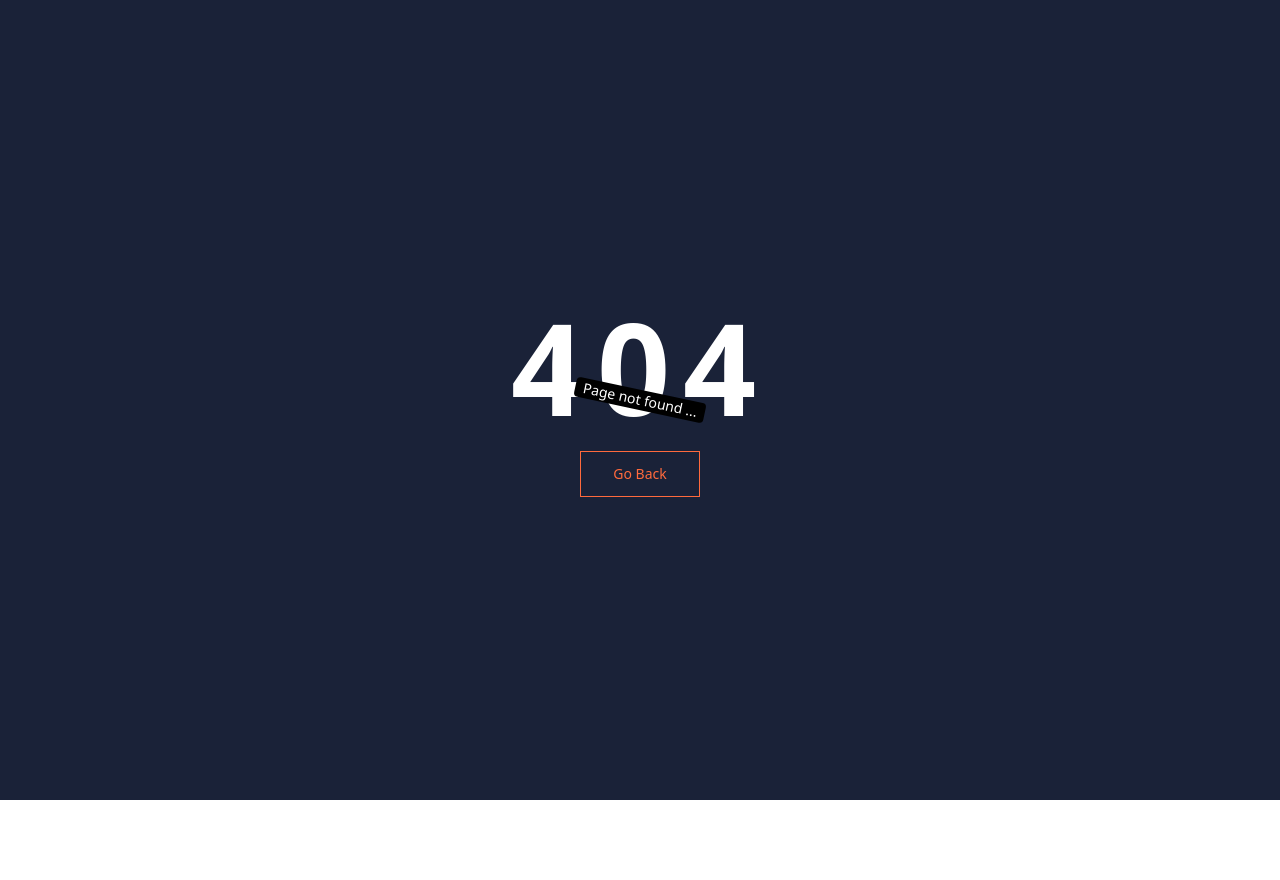
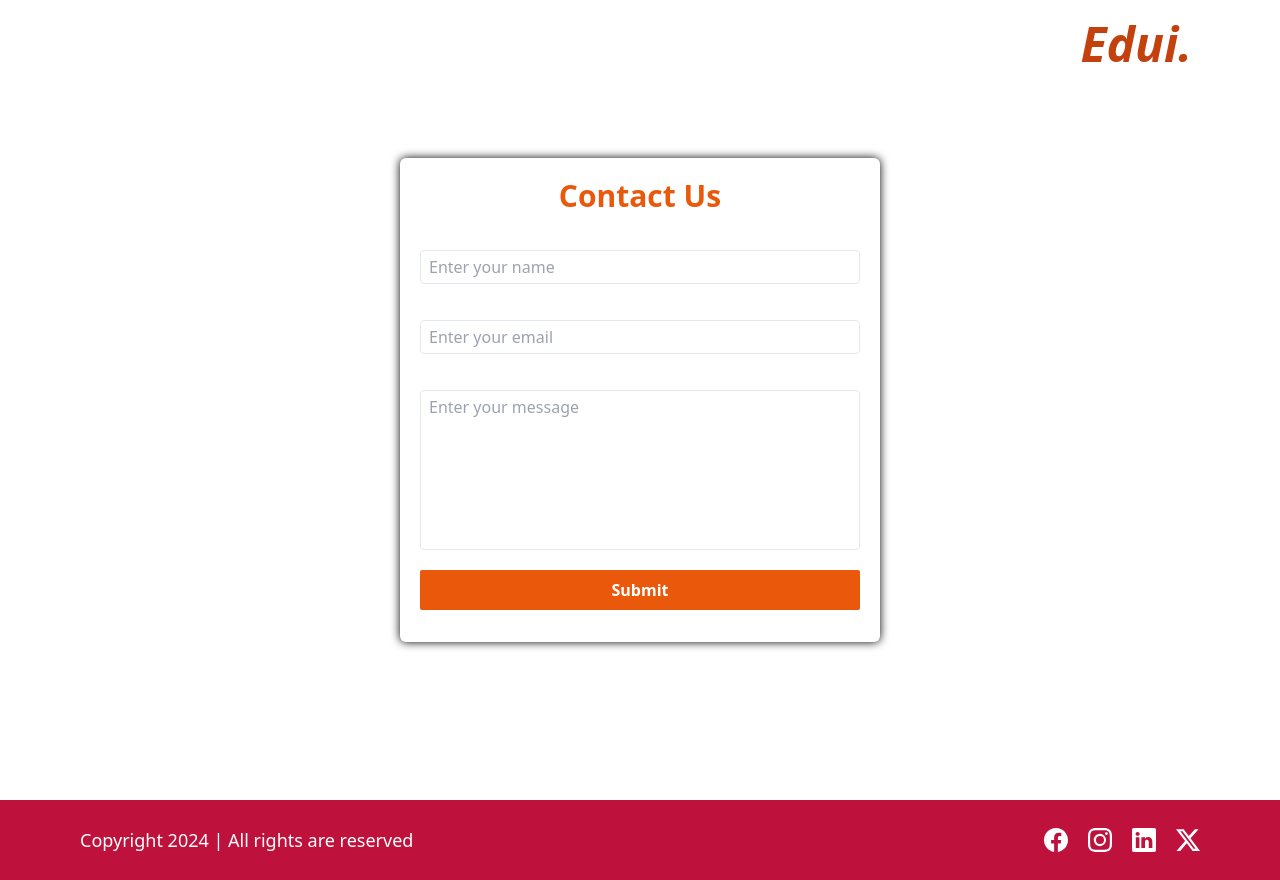
Before and after one commit to imanisul/Learning-Management-System-frontend, a React (Vite) app: page /contact in a window 1280 px wide. Before the commit this address had no page. Before the commit the page ends 800 px from the top, so only its background shows below. Built offline with nearby package versions, Linux system fonts and the light colour scheme.

Commit message:
Added contact page flow

```diff
--- a/src/App.jsx
+++ b/src/App.jsx
@@ -4,6 +4,7 @@ import './App.css'
 import {  Route, Routes } from 'react-router-dom'
 
 import AboutUsPage from './Pages/AboutUsPage.jsx'
+import ContactUs from './Pages/ContactUs.jsx'
 import CourseList from './Pages/Course/CourseList.jsx'
 import HomePage from './Pages/HomePage.jsx'
 import Login from './Pages/Login.jsx'
@@ -20,6 +21,7 @@ function App() {
         <Route path="/" element={<HomePage />}/>
         <Route path="/about" element={<AboutUsPage />}/>
         <Route path='/courses' element= {<CourseList/>}/>
+        <Route path='/contact' element={<ContactUs/>}/>
 
         <Route path='/signup' element={<SignUp/>}/>
         <Route path='/login' element={<Login/>}/>
--- /dev/null
+++ b/src/Helpers/regexMatcher.jsx
@@ -0,0 +1,12 @@
+
+export function isEmail(string){
+    return string.match(/^\w+([\.-]?\w+)*@\w+([\.-]?\w+)*(\.\w{2,3})+$/)
+}
+
+export function isValidNumber(number){
+    return number.match( /^[\+]?[(]?[0-9]{3}[)]?[-\s\.]?[0-9]{3}[-\s\.]?[0-9]{4,6}$/im)
+}
+
+export function isValidPassword(string){
+    return string.match(/^(?=.*[0-9])(?=.*[!@#$%^&*])[a-zA-Z0-9!@#$%^&*]{6,16}$/)
+}
--- /dev/null
+++ b/src/Pages/ContactUs.jsx
@@ -0,0 +1,133 @@
+import { useState } from "react";
+import toast from "react-hot-toast";
+
+import axiosaInstance from "../Helpers/axiosInstance";
+import { isEmail } from "../Helpers/regexMatcher.jsx";
+import HomeLayout from "../Layout/HomeLayout.jsx";
+
+function ContactUs() {
+
+    const [userInput, setUserInput] = useState({
+        name: "",
+        email: "",
+        message: "",
+
+    });
+
+    function handleInputChange(e){
+        const {name, value} = e.target;
+        setUserInput({
+            ...userInput,
+            [name]: value
+        })
+    }
+
+    async function onFormSubmit(e){
+        e.preventDefault();
+        if(!userInput.email || !userInput.name || !userInput.message){
+            toast.error("All fields are required!");
+            return;
+        }
+
+        if (
+            !isEmail(userInput.email)) {
+            toast.error("Invalid email!");
+            return;
+          }
+        if(!userInput.message){
+            toast.error("Message can't be empty!");
+            return;
+        }
+
+        try {
+            const res = axiosaInstance.post('/contact', { ...userInput });
+            toast.promise(res, {
+              loading: "Sending your message...",
+              success: "Message sended successfully",
+              error: "Failed to submit the message",
+            });
+            const response = await res;
+
+            // clearing the input fields after successfull submission of form
+            if (response?.data?.success) {
+              setUserInput({
+                name: "",
+                email: "",
+                message: "",
+              });
+            }
+          } catch (error) {
+            toast.error("Operation failed...");
+          }
+
+    }
+
+  return (
+    <HomeLayout>
+      <div className="flex items-center justify-center h-[100vh]">
+        <form onSubmit={onFormSubmit} noValidate className="flex flex-col items-center justify-center gap-2 p-5 rounded-md text-white shadow-[0_0_10px_black] w-[30rem]">
+          <h1 className="text-center text-3xl font-semibold text-orange-600">
+            Contact Us
+          </h1>
+
+          <div className="flex flex-col w-full gap-1">
+            <label htmlFor="name" className="font-semibold">
+              Name
+            </label>
+            <input
+              type="text"
+              className="bg-transparent px-2 py-1 border rounded"
+              id="name"
+              name="name"
+              placeholder="Enter your name"
+              required
+              onChange={handleInputChange}
+              value={userInput.name}
+            />
+          </div>
+
+
+          <div className="flex flex-col w-full gap-1">
+            <label htmlFor="email" className="font-semibold">
+              Email
+            </label>
+            <input
+              type="email"
+              className="bg-transparent px-2 py-1 border rounded"
+              id="email"
+              name="email"
+              placeholder="Enter your email"
+              required
+              onChange={handleInputChange}
+              value={userInput.email}
+            />
+          </div>
+
+          <div className="flex flex-col w-full gap-1">
+            <label htmlFor="message" className="font-semibold">
+              Message
+            </label>
+            <textarea
+              className="bg-transparent px-2 py-1 border rounded resize-none h-40"
+              id="message"
+              name="message"
+              placeholder="Enter your message"
+              required
+              onChange={handleInputChange}
+              value={userInput.message}
+            />
+          </div>
+
+          <button
+            type="submit"
+            className=" w-full py-2 my-3 bg-orange-600 hover:bg-rose-600 transition-all ease-in-out duration-300 rounded-sm cursor-pointer font-semibold"
+          >
+            Submit
+          </button>
+        </form>
+      </div>
+    </HomeLayout>
+  );
+}
+
+export default ContactUs;
--- a/src/Pages/HomePage.jsx
+++ b/src/Pages/HomePage.jsx
@@ -1,18 +1,15 @@
 import { Link } from "react-router-dom";
 
-import HomePageImage from '../assets/course2.png'
+import HomePageImage from "../assets/course2.png";
 import HomeLayout from "../Layout/HomeLayout";
-function HomePage(){
-
-    return(
+function HomePage() {
+  return (
     <HomeLayout>
       <div className="pt-10 text-white flex items-center justify-center gap-10 mx-16 h-[90vh]">
-                <div>
-                </div>
+        <div></div>
         <div className="w-1/2 space-y-6">
           <h1 className="text-5xl font-semibold">
             Find the best
-
             <div className="w-max">
               <h1 className="animate-typing overflow-hidden whitespace-nowrap border-r-4 border-r-white pr-5 text-5xl text-white font-bold">
                 courses
@@ -20,7 +17,8 @@ function HomePage(){
             </div>
           </h1>
           <p className="text-xl text-gray-200">
-                        Best courses are avialable here with highly skilled and qualified teachers at a very afforable cost.
+            Best courses are avialable here with highly skilled and qualified
+            teachers at a very afforable cost.
           </p>
 
           <div className="space-x-6">
@@ -28,24 +26,22 @@ function HomePage(){
               <button className="bg-rose-700 px-5 py-3 rounded-md font-semibold text-lg cursor-pointer hover:bg-orange-500 transition-all ease-in-out duration-300">
                 Explore Courses
               </button>
+            </Link>
 
-                            <button className="border border-rose-700 mx-6 px-5 py-3 rounded-md font-semibold text-lg cursor-pointer hover:bg-rose-700 transition-all ease-in-out duration-300">
+            <Link to="/contact">
+              <button className="border border-rose-700 px-5 py-3 rounded-md font-semibold text-lg cursor-pointer hover:bg-rose-700 transition-all ease-in-out duration-300">
                 Contact Us
               </button>
             </Link>
           </div>
-
         </div>
 
         <div className="w-1/2 flex items-center justify-center">
           <img src={HomePageImage} alt="homepage image" />
-
         </div>
-
       </div>
     </HomeLayout>
-    )
-
+  );
 }
 
 export default HomePage;
--- a/src/Pages/SignUp.jsx
+++ b/src/Pages/SignUp.jsx
@@ -4,6 +4,7 @@ import { BsPersonCircle } from "react-icons/bs";
 import { useDispatch } from "react-redux";
 import { Link, useNavigate } from "react-router-dom";
 
+import { isEmail, isValidNumber, isValidPassword } from "../Helpers/regexMatcher";
 import HomeLayout from "../Layout/HomeLayout";
 import { createAccount } from "../Redux/Slices/AuthSlice";
 
@@ -59,17 +60,17 @@ function SignUp() {
         return;
     }
 
-    if(!signupData.number.match( /^[\+]?[(]?[0-9]{3}[)]?[-\s\.]?[0-9]{3}[-\s\.]?[0-9]{4,6}$/im)){
+    if(!isValidNumber(signupData.number)){
         toast.error("Number must be of 10 digits!");
         return;
     }
 
     if (
-        !signupData.email.match(/^\w+([\.-]?\w+)*@\w+([\.-]?\w+)*(\.\w{2,3})+$/)) {
+        !isEmail(signupData.email)) {
         toast.error("Invalid email!");
         return;
       }
-    if(!signupData.password.match(/^(?=.*[0-9])(?=.*[!@#$%^&*])[a-zA-Z0-9!@#$%^&*]{6,16}$/)){
+    if(!isValidPassword(signupData.password)){
         toast.error("Password must be 6 - 16 character with atleast a number and special character");
         return;
     }
```
Lines whose indentation alone changed are shown as unchanged.
